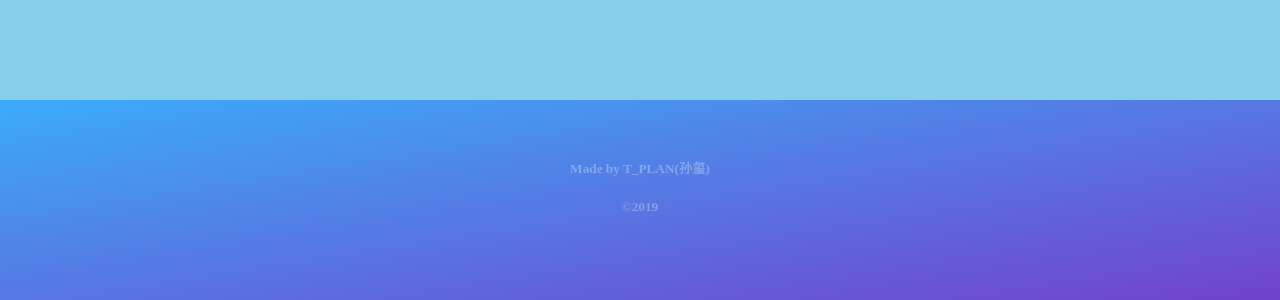
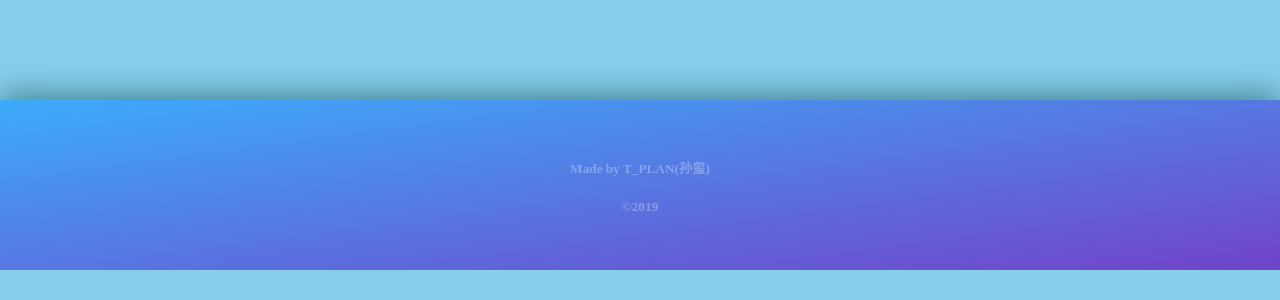
Before and after one commit to T-PLAN/T-PLAN.github.io, a plain HTML site: page index.html in a window 1280 px wide. Shown: the part 1242-1542 px from the top of the page. After the commit the page ends 1512 px from the top, so only its background shows below. Drawn offline with Linux system fonts and the light colour scheme.

Commit message:
Update index.html

```diff
--- a/index.html
+++ b/index.html
@@ -5,7 +5,7 @@
     <title>T_PLAN-Center</title>
     <style type="text/css">
         #daohang{
-            width: 100%;height: 65px;background: white;margin:-10px -8px;position: fixed;
+            width: 100%;height: 65px;background: white;margin:-10px -8px;position: fixed;box-shadow: 0 5px 30px #909090;
         }
         #text1{
             color: white;text-align: center;font-size: 200px;line-height: 20px;
@@ -14,9 +14,10 @@
             color: white;text-align: center;font-size: 100px;line-height: 20px;
         }
         #downbox{
-            position: absolute;width: 100%;min-height: 25%;height: auto;background: #6aa1b9;margin: -10px -8px;
+            position: absolute;width: 100%;min-height: 170px;height: auto;background: #6aa1b9;margin: -10px -8px;
             text-align: center;color:rgba(255,255,255,0.3);font-family: 等线;
             background-image: linear-gradient(to bottom right, #3cacfa, #7143c9);
+            box-shadow: 0 -5px 30px #418290;
         }
         #text{font-family: 微软雅黑}
     </style>
```
